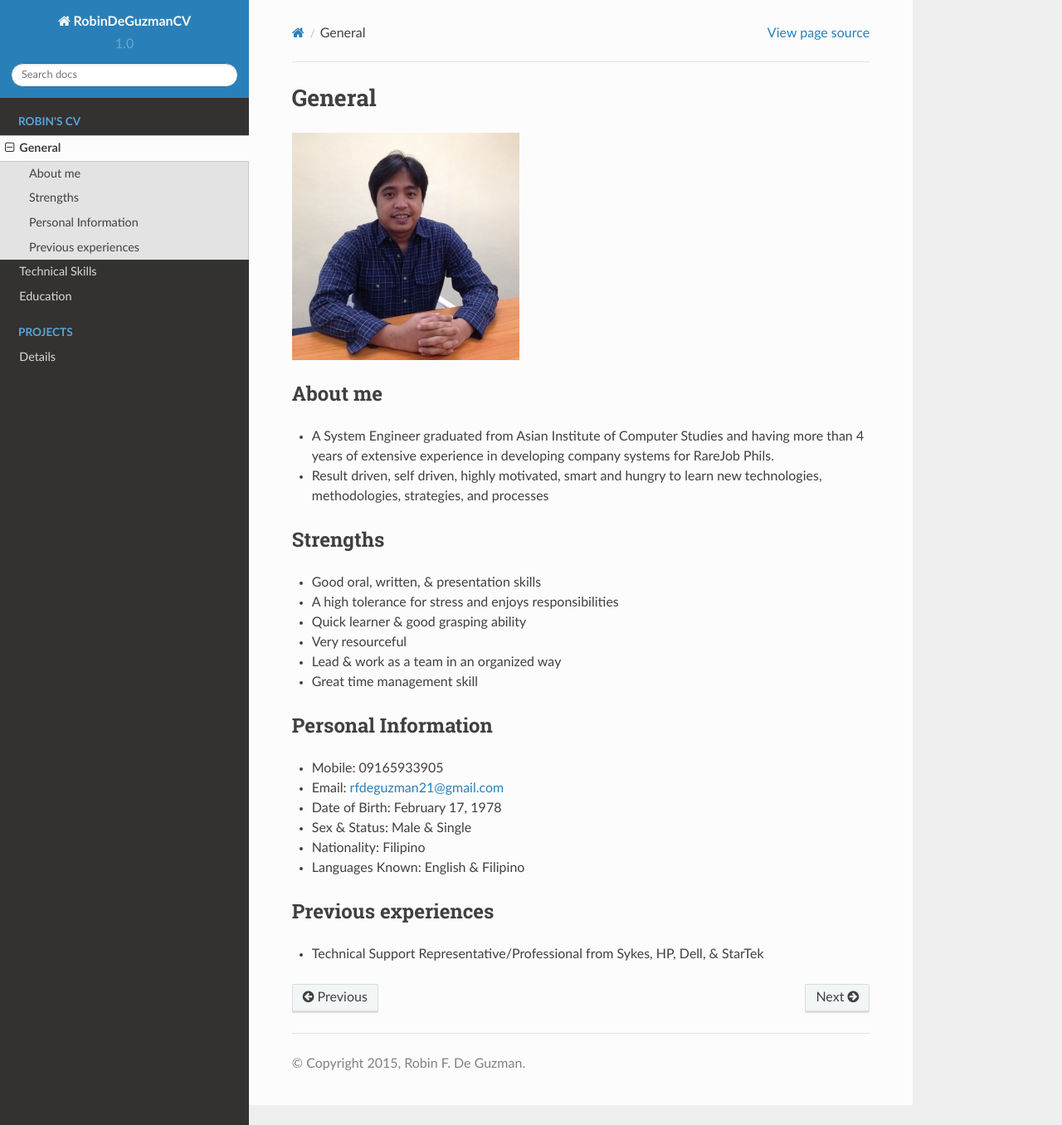
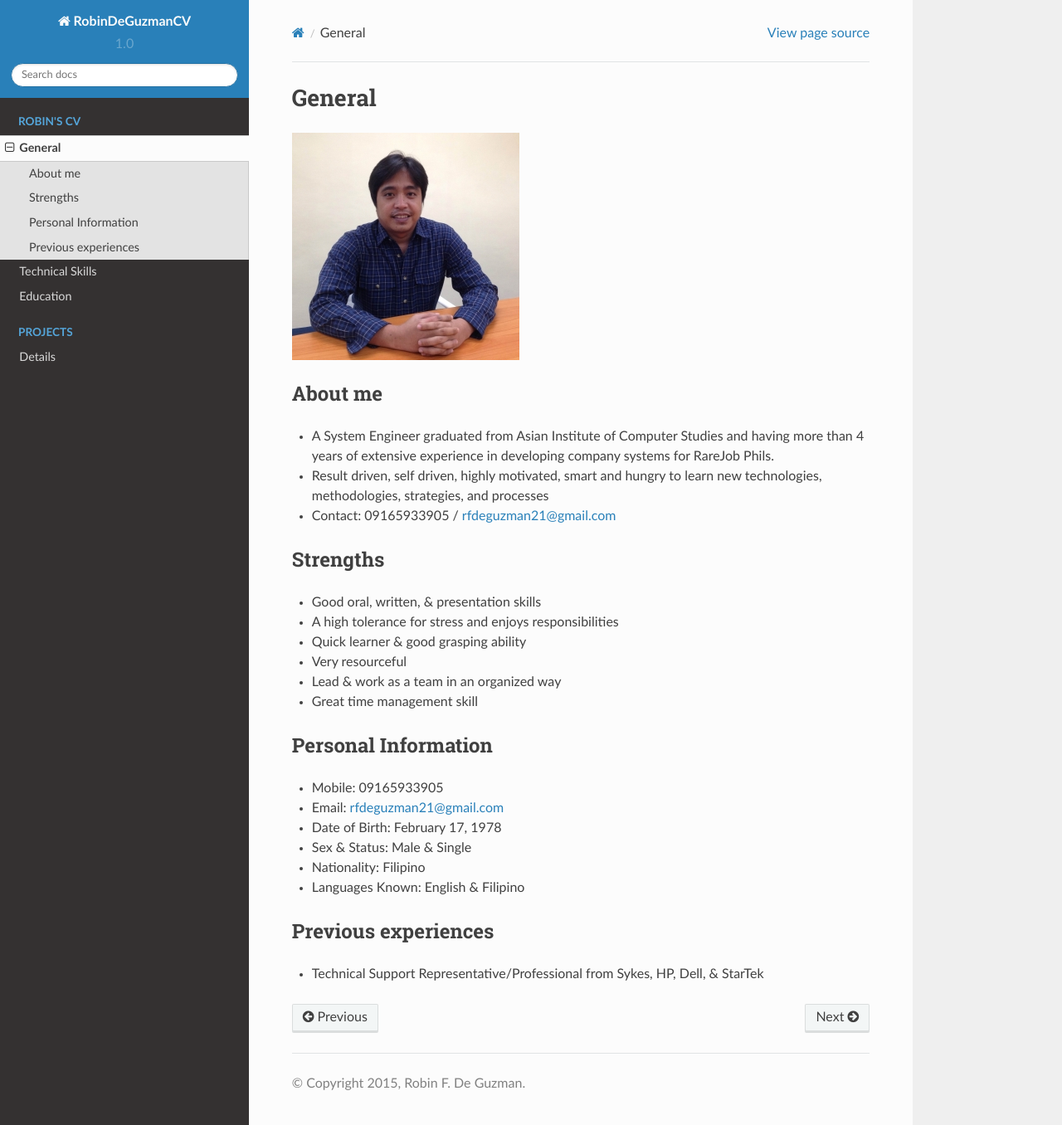
Before and after one commit to rfdeguzman21/rfdeguzman.github.io, a Sphinx documentation site: the page built from docs/general.rst, in a window 1280 px wide and 1356 px high. Shown: the whole window at 83% size. Built offline with Sphinx 7.4.7 and the Read the Docs theme 2.0.0, drawn with Linux system fonts in a browser that asks for light colours.

Commit message:
Update general.rst

```diff
--- a/docs/general.rst
+++ b/docs/general.rst
@@ -8,6 +8,7 @@ About me
 
 - A System Engineer graduated from Asian Institute of Computer Studies and having more than 4 years of extensive experience in developing company systems for RareJob Phils.
 - Result driven, self driven, highly motivated, smart and hungry to learn new technologies, methodologies, strategies, and processes
+- Contact: 09165933905 / rfdeguzman21@gmail.com
 
 Strengths
 ---------
```
